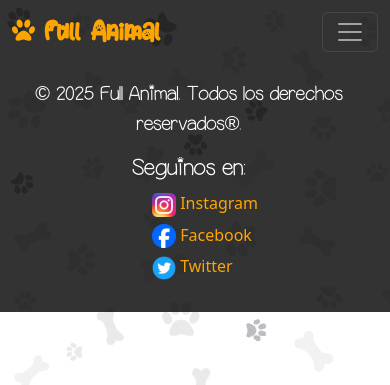
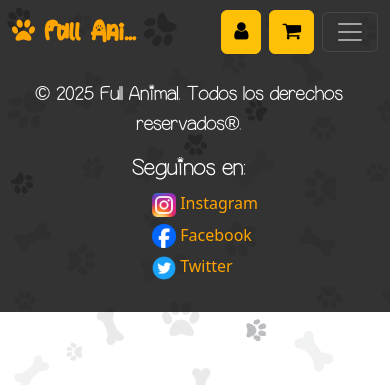
Before and after one commit to Bokeron8/petshop-proyecto-taller-de-programacion-1, a CodeIgniter 4 app: the page made by app/Views/plantillas/plantilla.php in a window 390 px wide. Shown: the top 385 px of the page. Run offline with PHP 8.4 and a stand-in for CodeIgniter, Linux system fonts and the light colour scheme; the template is opened without the code that fills it, so the values that code supplies are empty; some libraries are stand-ins or nearby versions; some web fonts are replaced.

Commit message:
agregar link productos, y el titulo es resizeable

```diff
--- a/app/Views/plantillas/nav_view.php
+++ b/app/Views/plantillas/nav_view.php
@@ -2,6 +2,7 @@
 $current_url = uri_string();
 $links = [
     ["texto" => "Inicio", "href" => ''],
+    ["texto" => "Productos", "href" => 'productos'],
     ["texto" => "¿Quienes somos?", "href" => 'quienes-somos'],
     ["texto" => "Comercializacion", "href" => 'comercializacion'],
     ["texto" => "Contacto", "href" => 'contacto'],
@@ -9,46 +10,53 @@ $links = [
 ];
 ?>
 
+<nav class="navbar navbar-expand-lg navbar-dark" style="background-color: rgba(0, 0, 0, 0.8);">
+    <div class="container-fluid">
+        <!-- Marca -->
+        <a class="navbar-brand title catpaw fs-2" href="<?= base_url('/') ?>"
+            style="max-width: 36%; white-space: nowrap; overflow: hidden; text-overflow: ellipsis;">
+            <i class="fa fa-paw" aria-hidden="true"></i> Full Animal
+        </a>
 
-<nav class="navbar navbar-expand-lg navbar-dark " style="background-color: rgba(0, 0, 0, 0.8);">
-    <!-- Define el contenedor fluido para ocupar todo el ancho -->
-    <div class="container-fluid">
-        <!-- Título o marca de la página -->
-        <a class="navbar-brand title catpaw fs-2 " href="<?= base_url('/') ?>"><i class="fa fa-paw"
-                aria-hidden="true"></i> Full Animal</a>
-        <!-- Botón para colapsar el menú en pantallas pequeñas -->
-        <button class="navbar-toggler" type="button" data-bs-toggle="collapse" data-bs-target="#navbarNav"
+        <!-- Botones visibles SOLO en pantallas pequeñas -->
+        <div class="d-flex d-lg-none ms-auto">
+            <a href="<?= base_url('/login') ?>" class="btn btn-warning puppy fs-5 me-2">
+                <i class="fa fa-user"></i>
+            </a>
+            <a href="<?= base_url('/login') ?>" class="btn btn-warning puppy fs-5">
+                <i class="fa fa-shopping-cart"></i>
+            </a>
+        </div>
+
+        <!-- Botón de colapso -->
+        <button class="navbar-toggler ms-2" type="button" data-bs-toggle="collapse" data-bs-target="#navbarNav"
             aria-controls="navbarNav" aria-expanded="false" aria-label="Toggle navigation">
-            <span class="navbar-toggler-icon"></span> <!-- Ícono del botón de colapso -->
+            <span class="navbar-toggler-icon"></span>
         </button>
-        <!-- Contenedor del menú que se colapsa o expande -->
+
+        <!-- Menú colapsable -->
         <div class="collapse navbar-collapse" id="navbarNav">
-            <!-- Lista de navegación -->
-            <ul class="navbar-nav me-auto">
-                <!-- Cada uno de los enlaces de la navegación -->
+            <!-- Links de navegación -->
+            <ul class="navbar-nav me-auto mb-2 mb-lg-0">
                 <?php foreach ($links as $texto => $value): ?>
+                <li class="nav-item">
+                    <a class="fs-4 puppy nav-link <?= $current_url == $value['href'] ? "active" : "" ?>"
+                        href="<?= base_url('/' . $value['href']) ?>">
+                        <?= $value['texto']; ?>
+                    </a>
+                </li>
+                <?php endforeach; ?>
+            </ul>
 
-                    <li class="nav-item">
-
-                        <a class="fs-4 puppy nav-link <?= $current_url == $value['href'] ? "active" : "" ?>"
-                            aria-current="page"
-                            href="<?php echo base_url('/' . $value['href']) ?>"><?= $value['texto']; ?></a>
-                        <!-- Enlace activo -->
-                    </li>
-                <?php endforeach; ?>
-
-            </ul>
-            <div class="d-flex justify-content-space-between gap-2">
-                <a href="<?= base_url('/login') ?>" class="btn btn-warning puppy fs-5 me-auto">
+            <!-- Botones visibles SOLO en pantallas grandes -->
+            <div class="d-none d-lg-flex">
+                <a href="<?= base_url('/login') ?>" class="btn btn-warning puppy fs-5 me-2">
                     <i class="fa fa-user"></i>
                 </a>
-
                 <a href="<?= base_url('/login') ?>" class="btn btn-warning puppy fs-5">
                     <i class="fa fa-shopping-cart"></i>
                 </a>
             </div>
-
-
         </div>
     </div>
 </nav>
```
